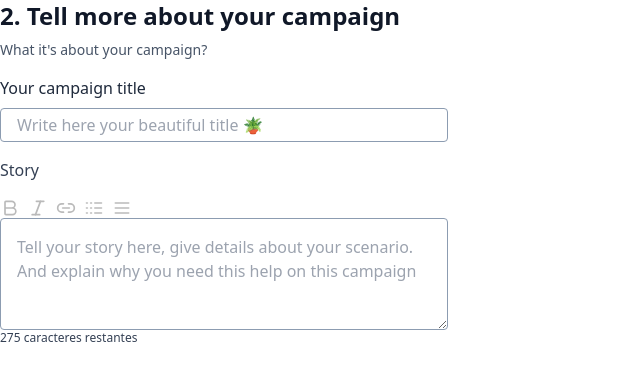
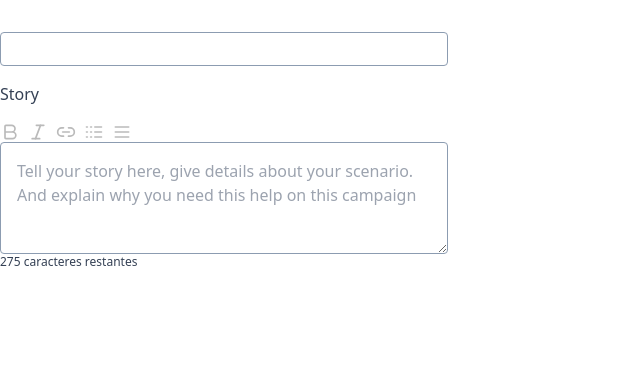
Before and after one commit to Aprender-e-Crescer/crowdfy, a React (Vite) app: page /CampaingCreate in a window 1280 px wide. Shown: the top 380 px of the page, without its empty margins (0-640 px from the left). Built offline with nearby package versions, Linux system fonts and the light colour scheme.

Commit message:
corrigindo erros

```diff
--- a/src/components/ui/Tell.tsx
+++ b/src/components/ui/Tell.tsx
@@ -1,15 +1,15 @@
 import { Bold, Italic, Link2, Logs, Menu } from "lucide-react";
 
-export default function Tell() {
+export default function Tell({title, subtitle, titleInput, placeholderInput}: {title:string, subtitle:string, titleInput:String, placeholderInput:string}) {
     return (
         <div className="flex flex-col gap-4">
             <div className="flex flex-col gap-2">
-                <p className="text-[#101828] font-bold text-2xl">2. Tell more about your campaign</p>
-                <p className="text-[#475467] font-normal text-sm">What it's about your campaign?</p>
+                <p className="text-[#101828] font-bold text-2xl ">{title}</p>
+                <p className="text-[#475467] font-normal text-sm">{subtitle}</p>
             </div>
             <div className="flex flex-col gap-2">
-                <p className="text-[#1E293B] font-medium">Your campaign title</p>
-                <input className="border border-[#8C9CB1] max-w-md h-8 rounded-sm p-4" type="text" placeholder="Write here your beautiful title 🪴" />
+                <p className="text-[#1E293B] font-medium">{titleInput}</p>
+                <input className="border border-[#8C9CB1] max-w-md h-8 rounded-sm p-4" type="text" placeholder={placeholderInput} />
             </div>
             <div className="flex flex-col gap-4">
                 <p className="text-[#344054] font-medium">Story</p>
--- a/src/routes/CampaingCreate.tsx
+++ b/src/routes/CampaingCreate.tsx
@@ -1,10 +1,12 @@
+import Tell from '@/components/ui/Tell'
 import { createFileRoute } from '@tanstack/react-router'
-import Tell from '../components/ui/Tell'
 
 export const Route = createFileRoute('/CampaingCreate')({
   component: CampaingCreate,
 })
 
 function CampaingCreate() {
-  return(<Tell/> )
+  return(
+    <Tell placeholderInput='teste' subtitle='teste' title='teste' titleInput='teste'  />
+)
 }
```
